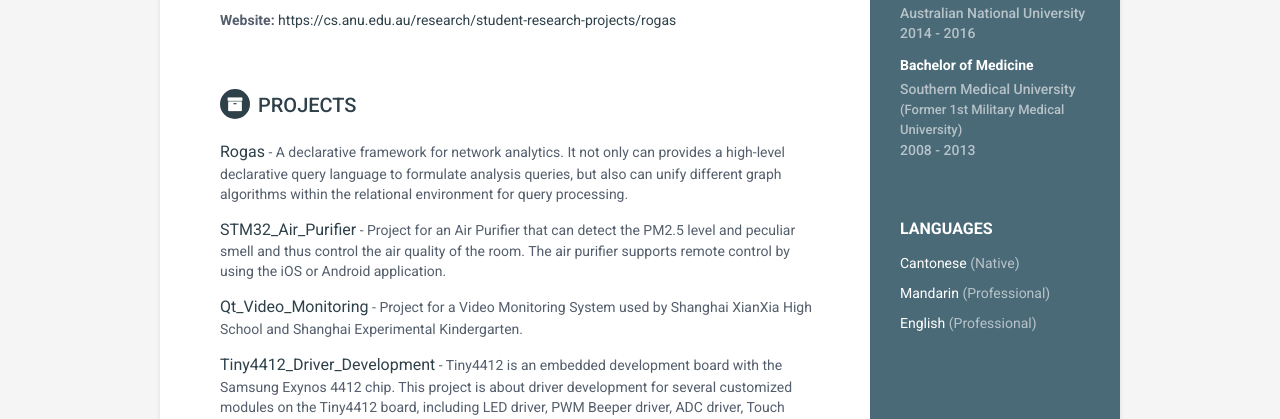
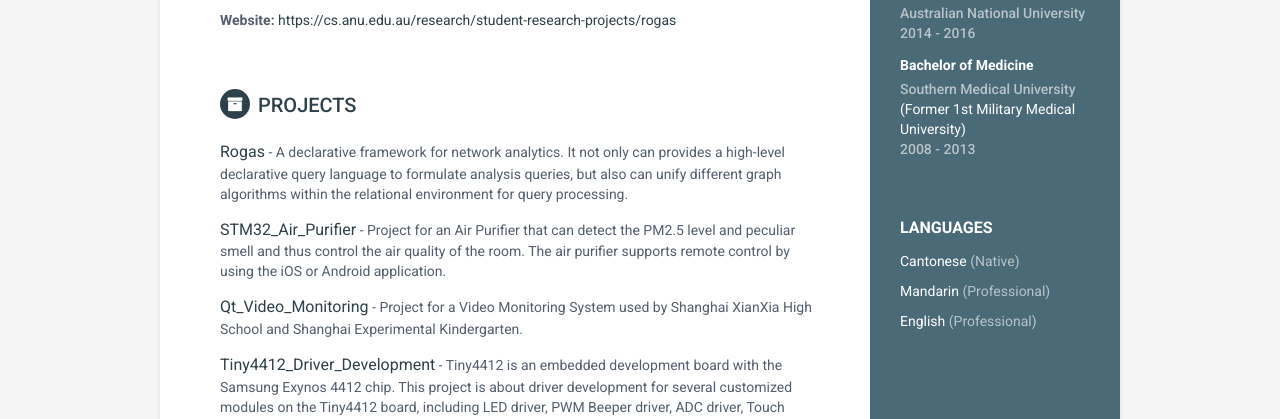
Before and after one commit to thomas-liao/thomas-liao.github.io, a Jekyll site: the page built from index.html, in a window 1280 px wide. Shown: the part 642-1061 px from the top of the page. Built offline with Jekyll 4.4.1, drawn with Linux system fonts in a browser that asks for light colours.

Commit message:
Update education.html

```diff
--- a/_includes/education.html
+++ b/_includes/education.html
@@ -14,7 +14,7 @@
   <div class="item">
     <h4 class="degree">Bachelor of Medicine</h4>
     <div class="time">Southern Medical University</div>
-    <div class="time"><font size="2">(Former 1st Military Medical University)</font></div>
+    <div class="company">(Former 1st Military Medical University)</div>
     <div class="time">2008 - 2013</div>
 </div><!--//item-->
 </div><!--//education-container-->
```
